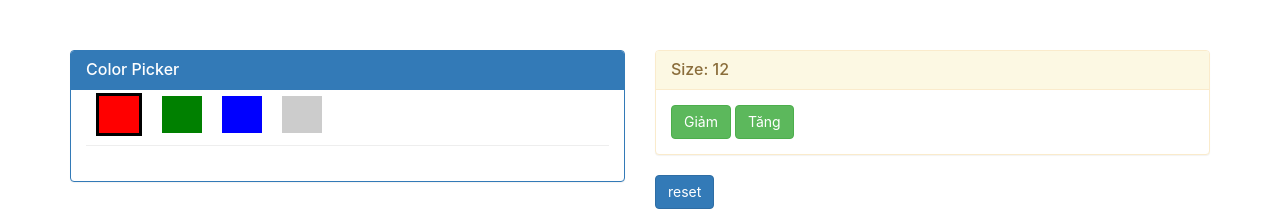
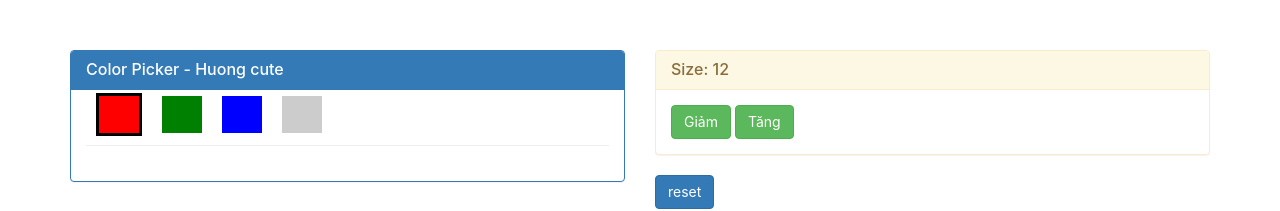
Before and after one commit to huongnguyen1709/setting-text-color-by-react, a React (Create React App) app: page / in a window 1280 px wide. Shown: the top 211 px of the page. Built offline with nearby package versions, Linux system fonts and the light colour scheme.

Commit message:
title changes

```diff
--- a/src/components/ColorPicker.js
+++ b/src/components/ColorPicker.js
@@ -35,7 +35,7 @@ class ColorPicker extends Component {
         <div className="col-xs-6 col-sm-6 col-md-6 col-lg-6">
             <div className="panel panel-primary">
                 <div className="panel-heading">
-                    <h3 className="panel-title">Color Picker</h3>
+                    <h3 className="panel-title">Color Picker - Huong cute</h3>
                 </div>
                 <div className="panel-body">
                     { elmColors }
```
